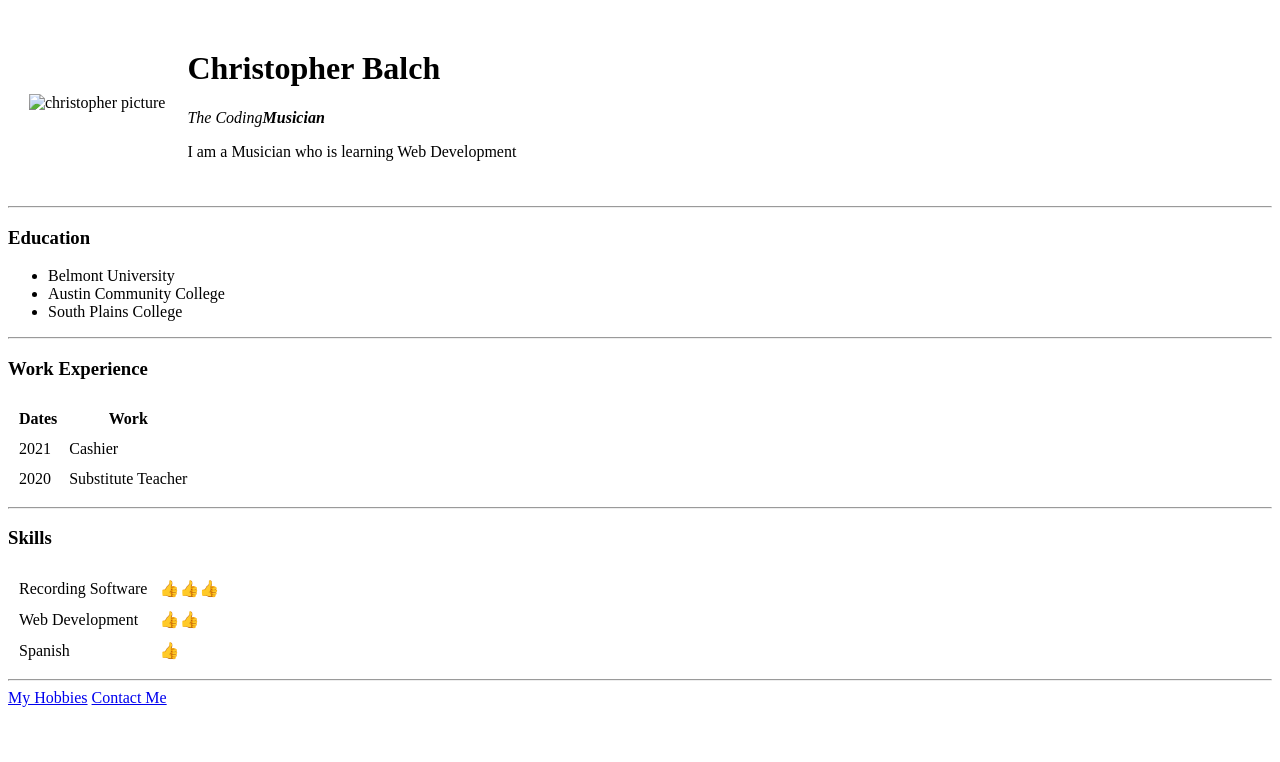
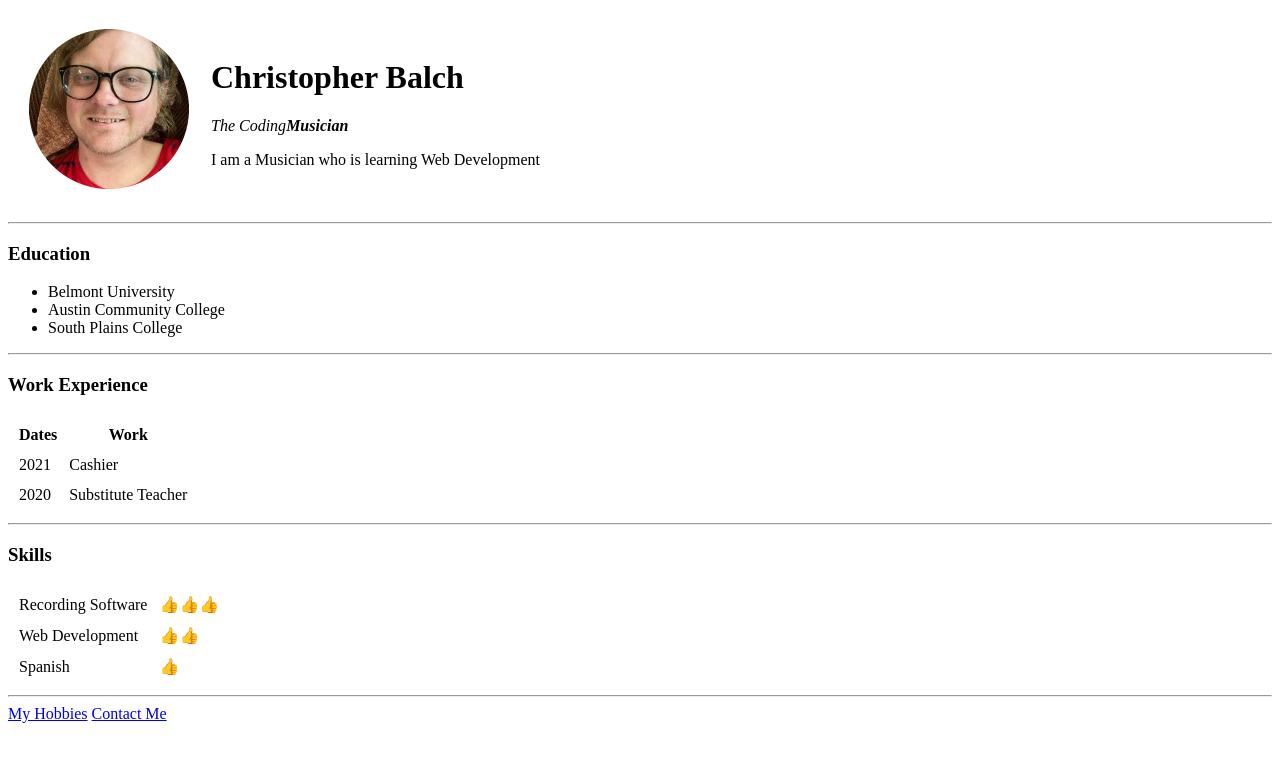
Before and after one commit to StarmanChristopher/cv, a plain HTML site: page index.html in a window 1280 px wide. Drawn offline with Linux system fonts and the light colour scheme.

Commit message:
corrected file path for images
corrected file path for images and made an images folder and placed images in it incase this specific file path is required later.

```diff
--- a/index.html
+++ b/index.html
@@ -9,7 +9,7 @@
 <body>
   <table cellspacing="20">
     <tr>
-      <td><img src="christopher.png" alt="christopher picture"></td>
+      <td><img src="images/christopher.png" alt="christopher picture"></td>
       <td>
         <h1>Christopher Balch</h1>
         <p><em>The Coding<strong>Musician</strong></em></p>
```
